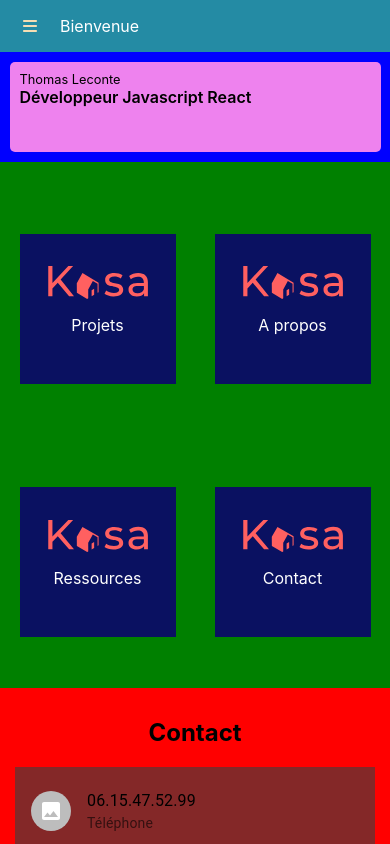
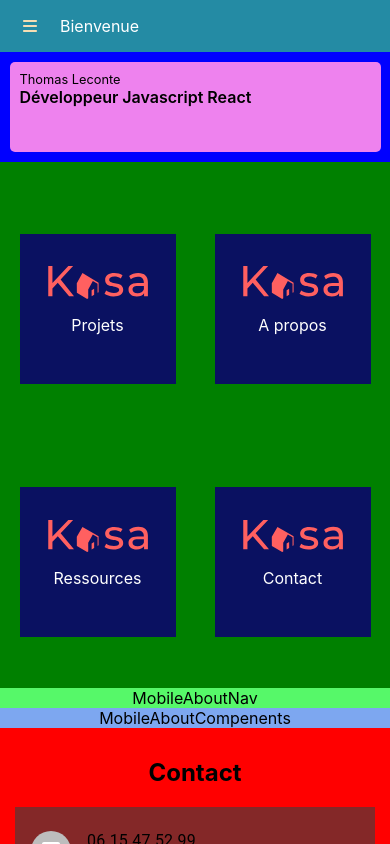
Before and after one commit to Halloween47/portfolio_2024, a React (Create React App) app: page / in a window 390 px wide. Shown: the top 844 px of the page. Built offline with nearby package versions, Linux system fonts and the light colour scheme.

Commit message:
Prototype Mobile About

```diff
--- a/src/App.js
+++ b/src/App.js
@@ -7,6 +7,7 @@ import Menu from "./components/menu/menu";
 import Banner from "./components/banner/banner";
 import MobileHub from "./components/mobile-hub/mobileHub";
 import MobileContact from "./components/mobileContact/mobileContact";
+import MobileAbout from "./components/mobileAbout/mobileAbout";
 
 function App() {
   const overlay = useSelector((state) => state.overlay.overlayState);
@@ -33,6 +34,7 @@ function App() {
       <Menu />
       <Banner />
       <MobileHub />
+      <MobileAbout />
       <MobileContact />
       <div className="hero">
         <p>Thomas Leconte</p>
--- /dev/null
+++ b/src/components/mobileAbout/_mobileAbout.scss
@@ -0,0 +1,9 @@
+.MobileAbout {
+    background-color: #470d97;
+   .MobileAboutNav {
+    background-color: #56f869;
+}
+.MobileAboutCompenents {
+       background-color: #7da7f0;
+   }
+}
--- /dev/null
+++ b/src/components/mobileAbout/mobileAbout.jsx
@@ -0,0 +1,12 @@
+import React from 'react'
+
+const MobileAbout = () => {
+  return (
+    <div className='MobileAbout'>
+        <div className="MobileAboutNav">MobileAboutNav</div>
+        <div className="MobileAboutCompenents">MobileAboutCompenents</div>
+        </div>
+  )
+}
+
+export default MobileAbout
--- a/src/style.css
+++ b/src/style.css
@@ -78,6 +78,16 @@ code {
 .mobile-tuile img {
   width: 100px;
   height: auto;
+}
+
+.MobileAbout {
+  background-color: #470d97;
+}
+.MobileAbout .MobileAboutNav {
+  background-color: #56f869;
+}
+.MobileAbout .MobileAboutCompenents {
+  background-color: #7da7f0;
 }
 
 .mobile-contact {
--- a/src/style.scss
+++ b/src/style.scss
@@ -4,6 +4,7 @@
 @import 'components/banner/banner';
 @import 'components/mobile-hub/mobileHub';
 @import 'components/mobileHubTuile/mobileHubTuile';
+@import 'components/mobileAbout/mobileAbout';
 @import 'components/mobileContact/mobileContact';
 
 @import 'sass/hero';
```
Also changed, not shown: 1 other file (tests, documents, lock files or other folders).
